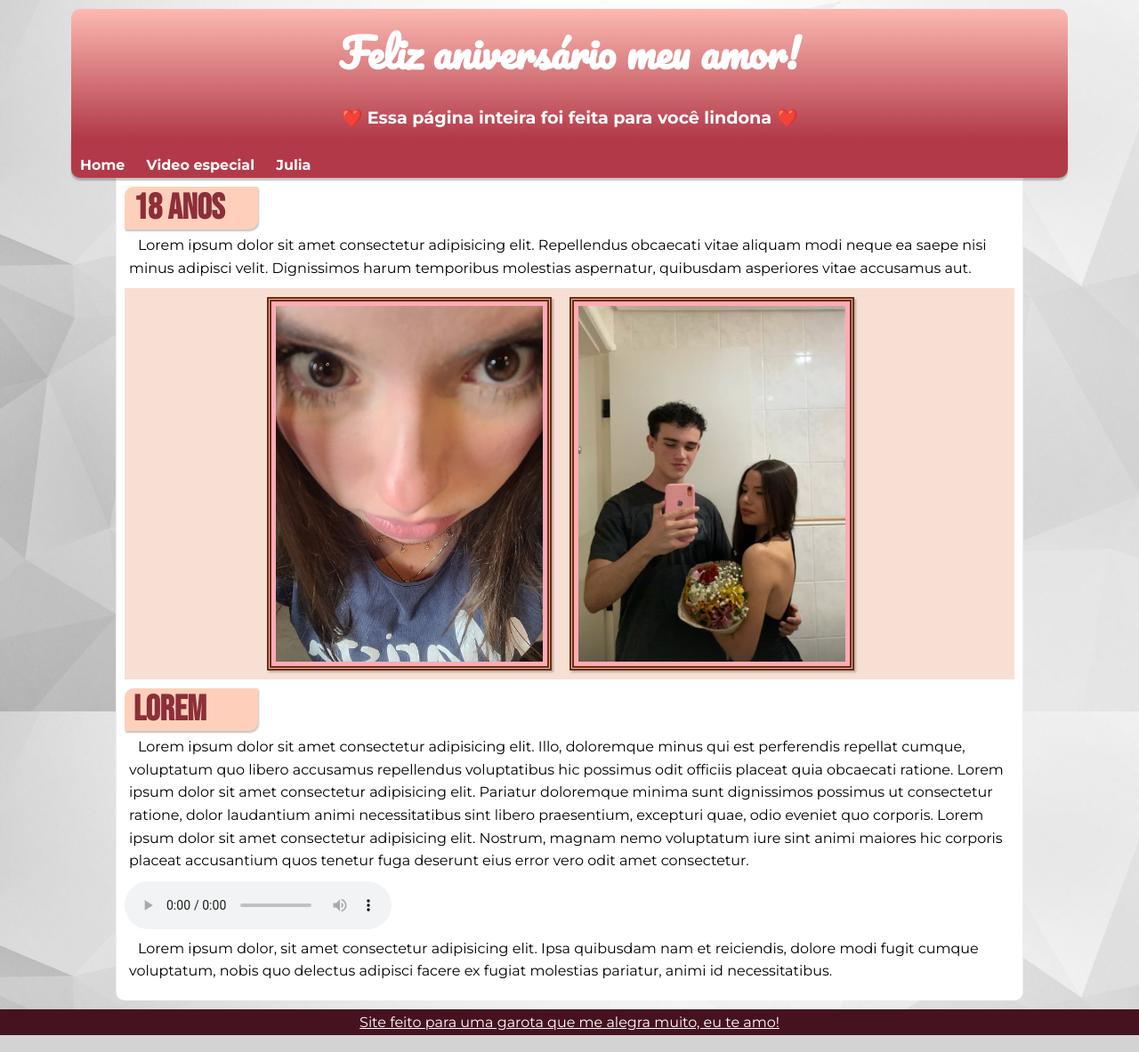
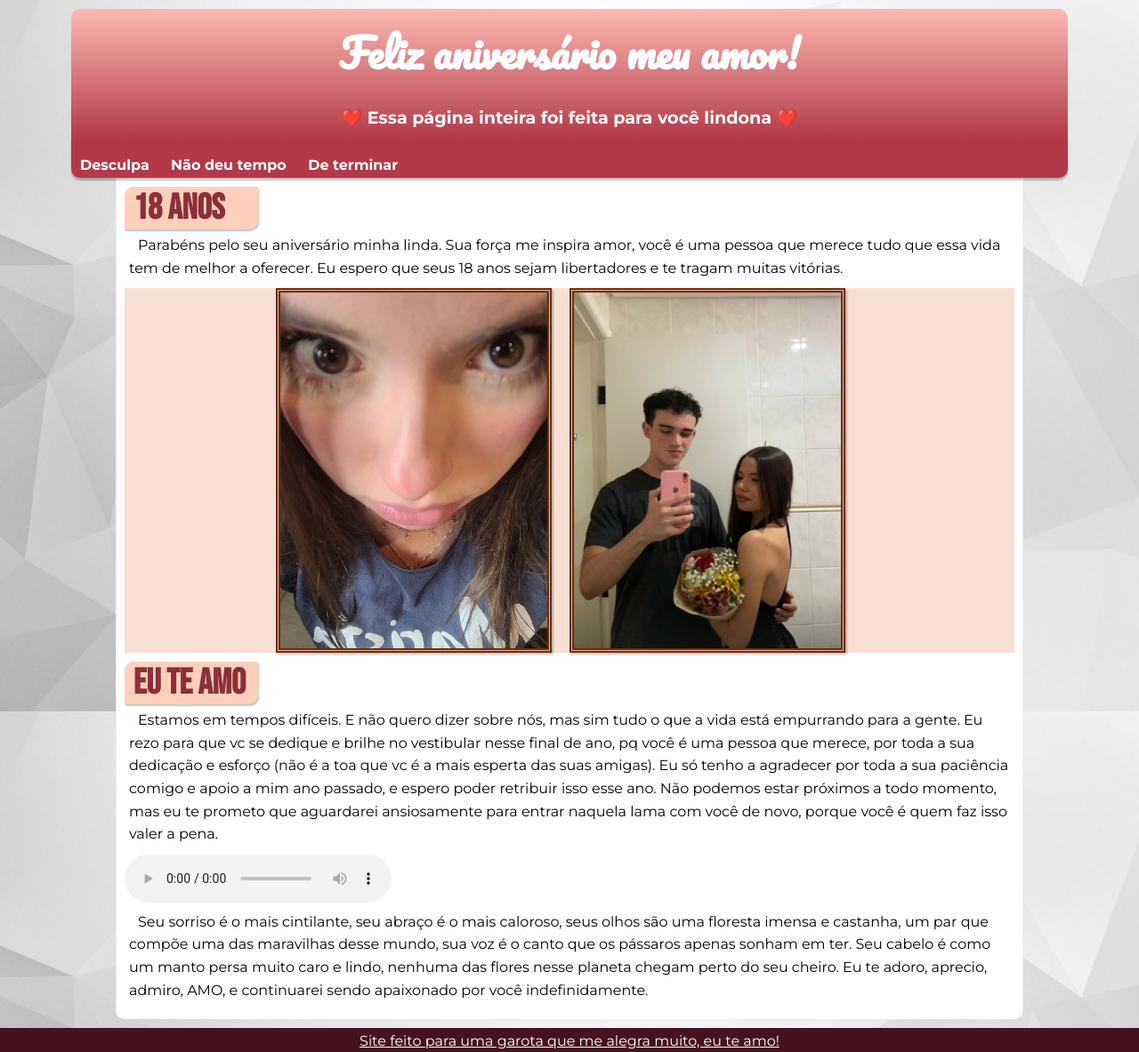
Before and after one commit to gioschrickte/site-julia, a plain HTML site: page index.html in a window 1280 px wide. Shown: the whole page at 89% size. Drawn offline with Linux system fonts and the light colour scheme.

Commit message:
Texto audio

```diff
--- a/estilo/style.css
+++ b/estilo/style.css
@@ -115,10 +115,10 @@ main p{
 #imagens img {
     max-width: 30%; /* As imagens vão ocupar até 48% do espaço, para garantir que fiquem separadas */
     height: auto; /* Mantém a proporção da imagem */
-    padding: 5px;
+
     border: 5px double rgb(102, 48, 4);
     background-color: #ffabb5;
-    margin: 10px 20px 10px 0px;
+    margin-right: 20px;
     box-shadow: 2px 2px 2px rgba(0, 0, 0, 0.24);
 }
 
--- a/index.html
+++ b/index.html
@@ -13,23 +13,23 @@
         <p>❤️ Essa página inteira foi feita para você lindona ❤️</p>
     </header>
     <nav>
-        <a href="#">Home</a>
-        <a href="#">Video especial</a>
-        <a href="#">Julia</a>
+        <a href="#">Desculpa</a>
+        <a href="#">Não deu tempo </a>
+        <a href="#"> De terminar</a>
     </nav>
     <main>
         <h2>18 anos</h2>
-        <p>Lorem ipsum dolor sit amet consectetur adipisicing elit. Repellendus obcaecati vitae aliquam modi neque ea saepe nisi minus adipisci velit. Dignissimos harum temporibus molestias aspernatur, quibusdam asperiores vitae accusamus aut.</p>
+        <p>Parabéns pelo seu aniversário minha linda. Sua força me inspira amor, você é uma pessoa que merece tudo que essa vida tem de melhor a oferecer. Eu espero que seus 18 anos sejam libertadores e te tragam muitas vitórias.</p>
         <div id="imagens">
             <img src="imagens/julia001.jpg" alt="">
             <img src="imagens/julia004.png" alt="">
         </div>
         <h2>
-            Lorem
+            Eu te amo
         </h2>
-        <p>Lorem ipsum dolor sit amet consectetur adipisicing elit. Illo, doloremque minus qui est perferendis repellat cumque, voluptatum quo libero accusamus repellendus voluptatibus hic possimus odit officiis placeat quia obcaecati ratione. Lorem ipsum dolor sit amet consectetur adipisicing elit. Pariatur doloremque minima sunt dignissimos possimus ut consectetur ratione, dolor laudantium animi necessitatibus sint libero praesentium, excepturi quae, odio eveniet quo corporis. Lorem ipsum dolor sit amet consectetur adipisicing elit. Nostrum, magnam nemo voluptatum iure sint animi maiores hic corporis placeat accusantium quos tenetur fuga deserunt eius error vero odit amet consectetur.</p>
-        <audio src="" controls ></audio>
-        <p>Lorem ipsum dolor, sit amet consectetur adipisicing elit. Ipsa quibusdam nam et reiciendis, dolore modi fugit cumque voluptatum, nobis quo delectus adipisci facere ex fugiat molestias pariatur, animi id necessitatibus.</p>
+        <p>Estamos em tempos difíceis. E não quero dizer sobre nós, mas sim tudo o que a vida está empurrando para a gente. Eu rezo para que vc se dedique e brilhe no vestibular nesse final de ano, pq você é uma pessoa que merece, por toda a sua dedicação e esforço (não é a toa que vc é a mais esperta das suas amigas). Eu só tenho a agradecer por toda a sua paciência comigo e apoio a mim ano passado, e espero poder retribuir isso esse ano. Não podemos estar próximos a todo momento, mas eu te prometo que aguardarei ansiosamente para entrar naquela lama com você de novo, porque você é quem faz isso valer a pena.</p>
+        <audio src="Gravando.m4a" controls ></audio>
+        <p>Seu sorriso é o mais cintilante, seu abraço é o mais caloroso, seus olhos são uma floresta imensa e castanha, um par que compõe uma das maravilhas desse mundo, sua voz é o canto que os pássaros apenas sonham em ter. Seu cabelo é como um manto persa muito caro e lindo, nenhuma das flores nesse planeta chegam perto do seu cheiro. Eu te adoro, aprecio, admiro, AMO, e continuarei sendo apaixonado por você indefinidamente.</p>
     </main>
     <footer>
         <p>Site feito para uma garota que me alegra muito, eu te amo!</p>
```
Also changed, not shown: 1 other file.
